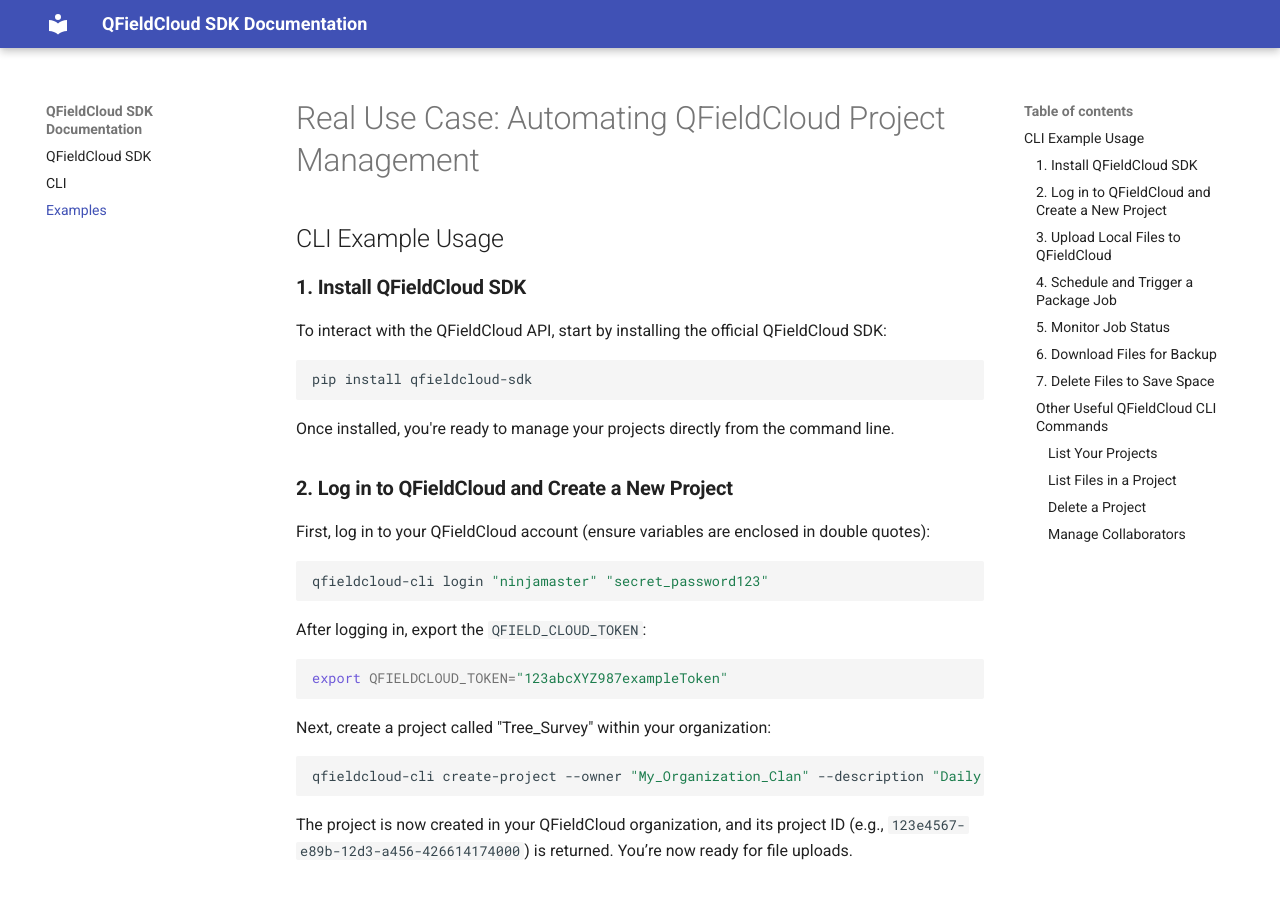
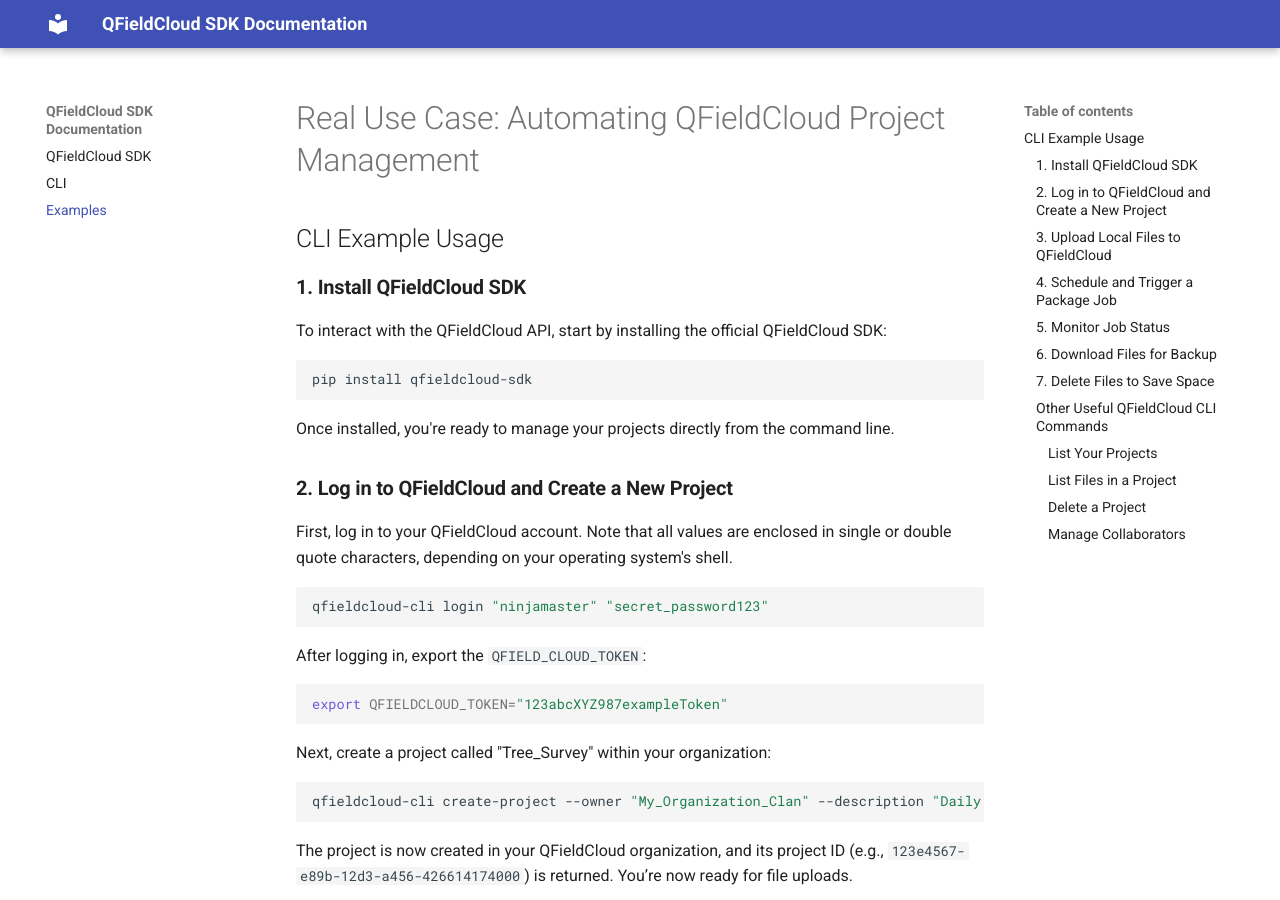
Before and after one commit to opengisch/qfieldcloud-sdk-python, an MkDocs documentation site: the page built from docs/docs/examples.md, in a window 1280 px wide and 900 px high. Built offline with MkDocs 1.6.1 and Material for MkDocs 9.7.7, drawn with Linux system fonts in a browser that asks for light colours.

Commit message:
Update docs/docs/examples.md
Co-authored-by: Ivan Ivanov <suricactus@users.noreply.github.com>

````diff
--- a/docs/docs/examples.md
+++ b/docs/docs/examples.md
@@ -14,7 +14,8 @@
 
 ### **2. Log in to QFieldCloud and Create a New Project**
 
-First, log in to your QFieldCloud account (ensure variables are enclosed in double quotes):
+First, log in to your QFieldCloud account.
+Note that all values are enclosed in single or double quote characters, depending on your operating system's shell.
 
 ```bash
 qfieldcloud-cli login "ninjamaster" "secret_password123"
````
